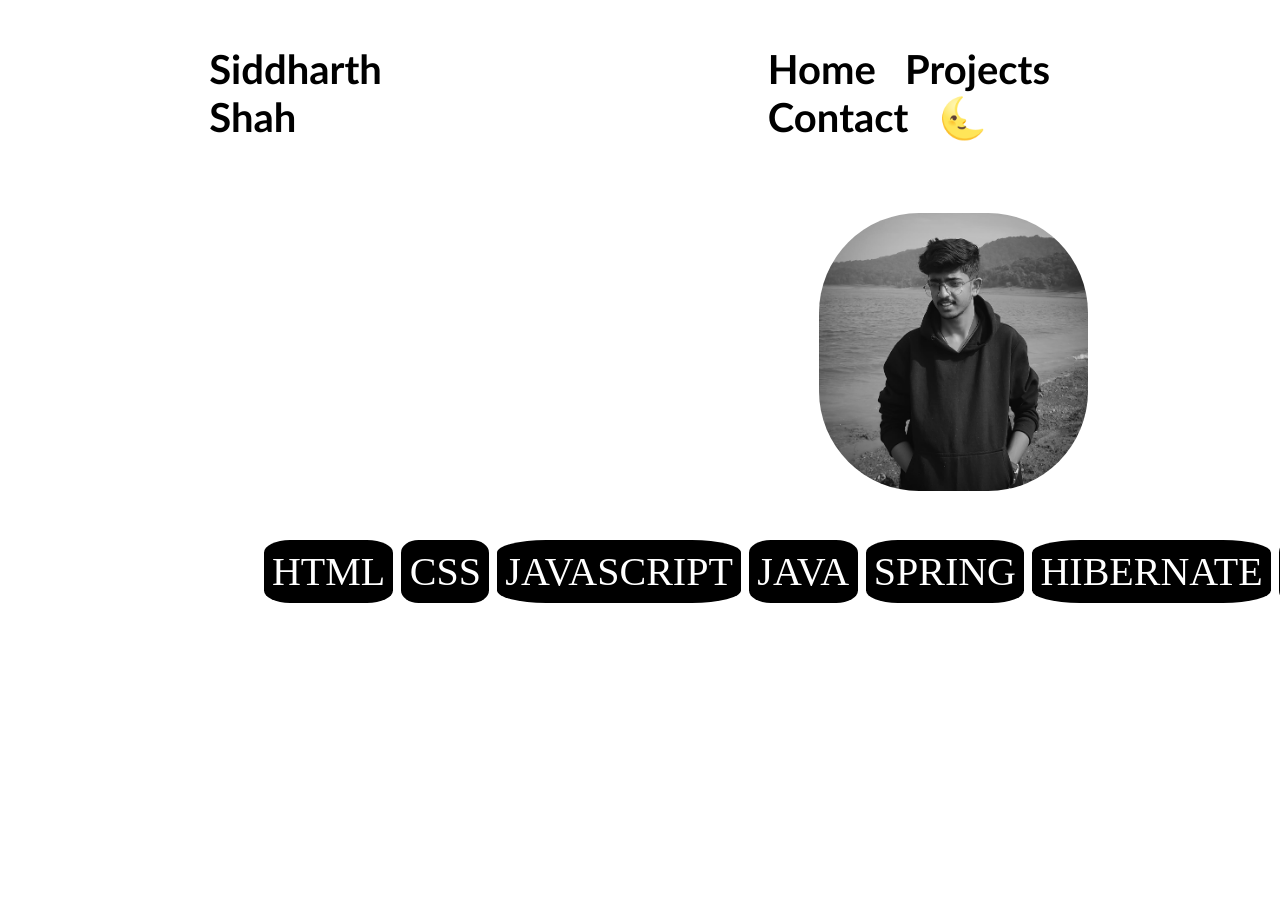
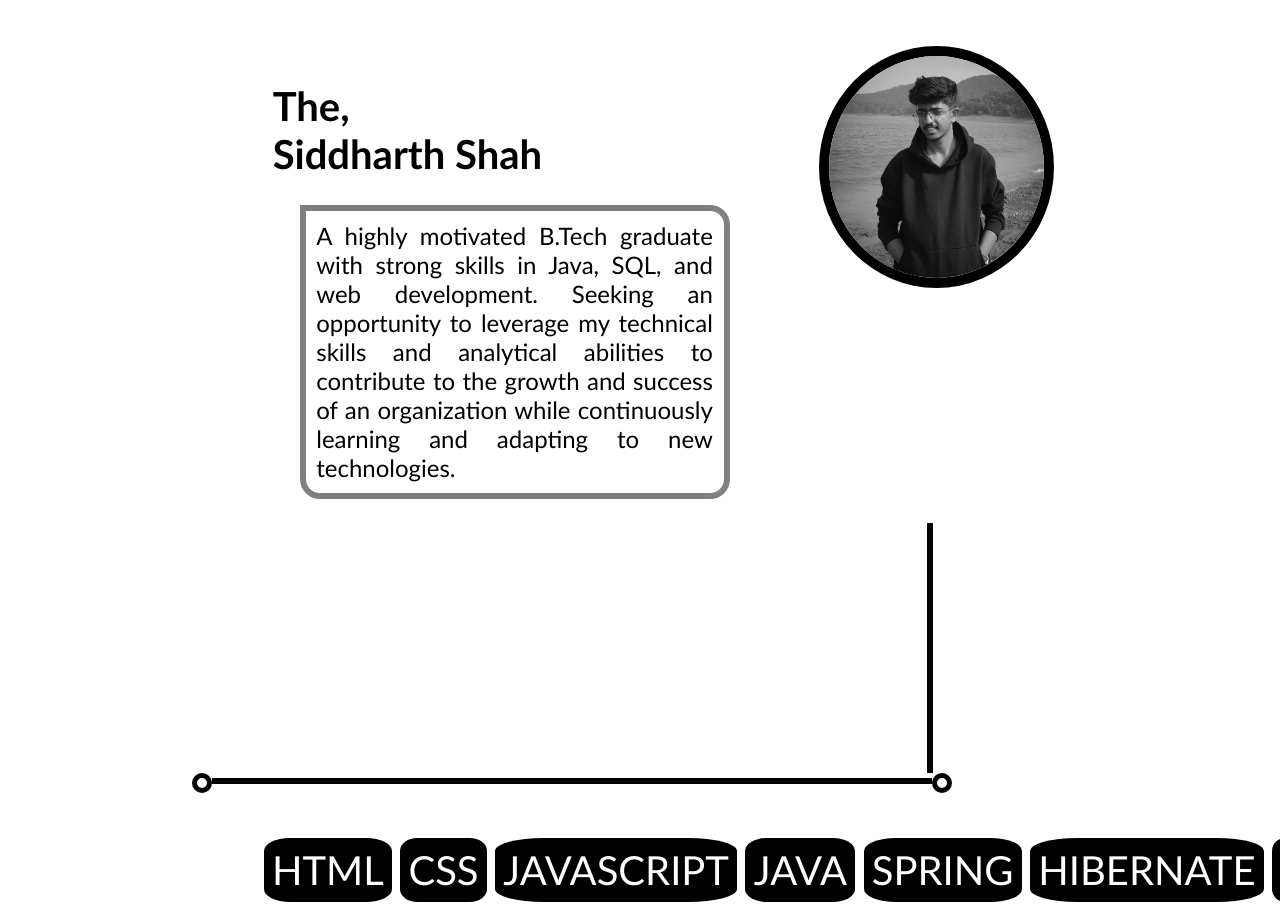
Before and after one commit to shahsid1/Portfolio, a plain HTML site: page index.html in a window 1280 px wide. Shown: the top 910 px of the page. Before the commit the page ends 800 px from the top, so only its background shows below. Drawn offline with Linux system fonts and the light colour scheme.

Commit message:
Basic design using css

```diff
--- a/index.html
+++ b/index.html
@@ -5,18 +5,26 @@
         <link rel="stylesheet" href="style.css">
     </head>
     <body>
-        <div id="navbar">
-        <div >
-            <h1 class="name">Siddharth Shah</h1>
-        </div>
-        <div id="navbarheadings">
-            <h1 class="navbarheading">Home &nbsp; Projects &nbsp; Contact &nbsp; &#x1F31C; </h1>
-        </div>
-    </div>
-        <div id="profilediv">
-            <img src="profile.jpeg" id="profile" >
+        <div id="information">
+            <div class="personalinfo">
+
+                <h1 class="name">The, <br>Siddharth Shah</h1>
+                <p>A highly motivated B.Tech graduate with strong skills in Java, SQL, and web development. Seeking an opportunity
+                    to leverage my technical skills and analytical abilities to contribute to the growth and success of an organization
+                    while continuously learning and adapting to new technologies.</p>
+            </div>
+
+            <div id="profilediv">
+                <img src="profile.jpeg" id="profile" >
+            </div>
         </div>
 
+        <div class="verticalline">        </div>
+        <div class="design">
+            <div class="circle">     </div>
+        <div class="horizontalline"> </div>
+        <div class="circle">     </div>
+        </div>
         <div class="skillsdiv">
             <div class="skills">HTML</div>&nbsp;&nbsp;
             <div class="skills">CSS</div>&nbsp;&nbsp;
--- a/style.css
+++ b/style.css
@@ -1,27 +1,35 @@
 body{
+    margin-top: -2%;
     margin-left: 15%;
     margin-right: 15%;
+    font-family: 'Gill Sans', 'Gill Sans MT', Calibri, 'Trebuchet MS', sans-serif;
+}
+#information{
+    display: flex;
+    height: fit-content;
+
+}
+.personalinfo{
+    width: 60%;
 }
 .name{
-    width: 100%;
-    margin-left: 10%;
+    margin-top: 20%;
+    margin-left: 15%;
+    width: fit-content;
     color: black;
-    font-family: 'Gill Sans', 'Gill Sans MT', Calibri, 'Trebuchet MS', sans-serif;
     font-size: 250%;
+
 }
-#navbar{
-    display: flex;
-    margin-top: 2%
+p{
+    color: black;
+    font-size: 150%;
+    text-align: justify;
+    padding: 2%;
+    border: 6px solid grey;
+    border-radius: 0% 20px 20px 20px;
+    margin-left: 20%;
 }
-#navbarheadings{
-    display: flex;
-    margin-left: 45%;
-}
-.navbarheading{
-    color: black;
-    font-family: 'Gill Sans', 'Gill Sans MT', Calibri, 'Trebuchet MS', sans-serif;
-    font-size: 250%;
-}
+
 .skillsdiv{
     margin-left: 8%;
     display: flex;
@@ -37,10 +45,34 @@ body{
     color: White;
 }
 #profilediv{
-    margin-top: 5%;
+   width: 40%;
+
+
 }
 #profile{
-    margin-left: 70%;
-    width: 30%;
-    border-radius: 100px;
+    margin-top: 20%;
+    margin-left: 25%;
+    width: 60%;
+    border-radius: 100%;
+    border : 10px solid black;
 }
+.verticalline{
+    border-left: 6px solid black;
+    height: 250px;
+    margin-left: 82%;
+}
+.circle{
+    border: 5px solid black;
+    border-radius: 100%;
+    height: 10px;
+    width: 10px;
+}
+.design{
+    display: flex;
+}
+.horizontalline{
+    margin-top: 0.5%;
+    border-top: 6px solid black;
+    width: 80.4%;
+
+}
```
